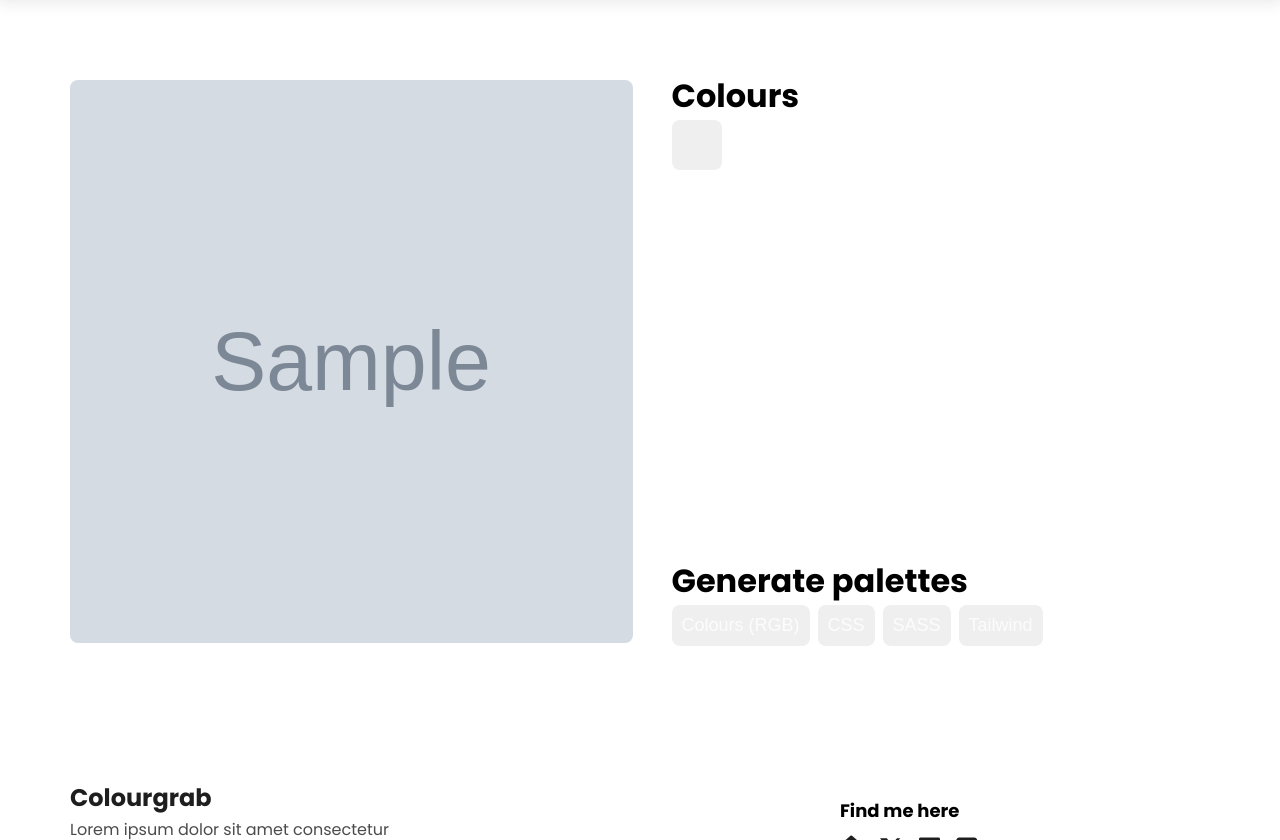
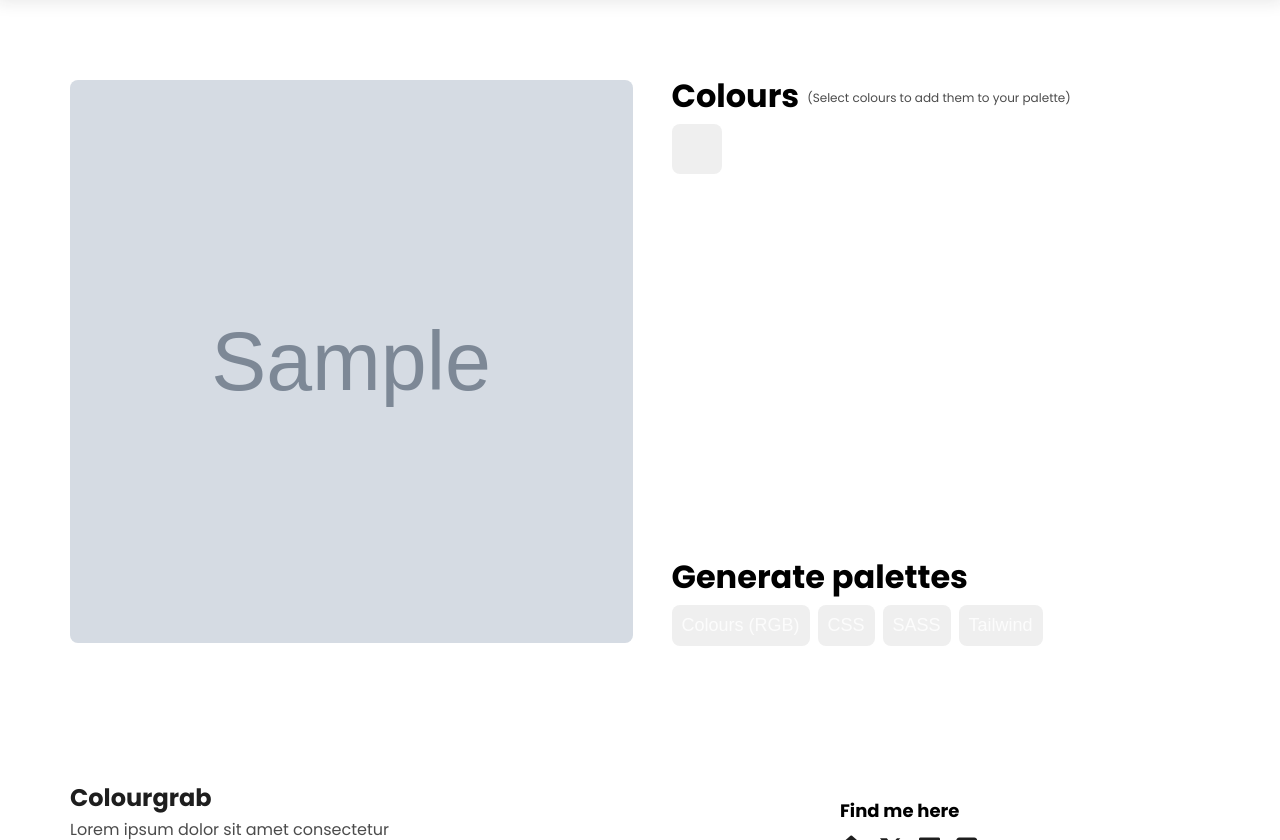
Before and after one commit to SamuelJForrest/colourgrab-v2, a Flask app: template colourgrab/templates/pages/palette.html in a window 1280 px wide. Shown: the part 80-920 px from the top of the page. Run offline with Flask 3, Linux system fonts and the light colour scheme; the template is opened without the code that fills it: most values are stand-ins (such as "Sample title", 1, 10 or a date in 2020); grey boxes marked "Sample" are stand-in pictures; some libraries are stand-ins or nearby versions.

Commit message:
AMEND: #7 Added explanatory note to colour options to inform users they must be manually selected to add them to palette

```diff
--- a/colourgrab/frontend/sass/layout/_palette.scss
+++ b/colourgrab/frontend/sass/layout/_palette.scss
@@ -21,6 +21,7 @@
             display: grid;
             grid-template-columns: repeat(8, 1fr);
             gap: 1.6rem;
+            margin-top: 1.2rem;
         }
     }
 
@@ -74,9 +75,22 @@
         }
     }
 
+    &-titlewrap {
+        display: flex;
+        align-items: center;
+        flex-wrap: wrap;
+        gap: .8rem;
+        margin-bottom: .8rem;
+    }
+
     &-title {
         @extend .h3;
-        margin-bottom: .8rem;
+    }
+
+    &-instructions {
+        font-size: 1.2rem;
+        color: rgba(util.$color-black, 0.8);
+        transform: translateY(1.5px);
     }
 
     &-buttons {
@@ -86,6 +100,7 @@
             display: flex;
             flex-wrap: wrap;
             gap: .8rem;
+            margin-top: 1.2rem;
         }
     }
 
--- a/colourgrab/templates/components/modal.html
+++ b/colourgrab/templates/components/modal.html
@@ -7,7 +7,7 @@
         </button>
 
         <div class="palette-modal-content">
-            <h1 class="palette-modal-title" id="palette-modal-title">Uh oh</h1>
+            <h1 class="palette-modal-title" id="palette-modal-title">Modal</h1>
         </div>
     </div>
 </div>
--- a/colourgrab/templates/components/palette.html
+++ b/colourgrab/templates/components/palette.html
@@ -9,7 +9,10 @@
     <div class="col-lg-6">
         <div class="palette-wrap">
             <section class="palette-grid">
-                <h2 class="palette-title">Colours</h2>
+                <div class="palette-titlewrap">
+                    <h2 class="palette-title">Colours</h2>
+                    <p class="palette-instructions">(Select colours to add them to your palette)</p>
+                </div>
                 <div class="palette-grid-area">
                     {% for color in color_list %}
                         <button class="palette-color toggleColour" style="background-color: rgb({{color[0]}}, {{color[1]}}, {{color[2]}})" aria-pressed="false">
```
Also changed, not shown: colourgrab/static/css/main.css.
